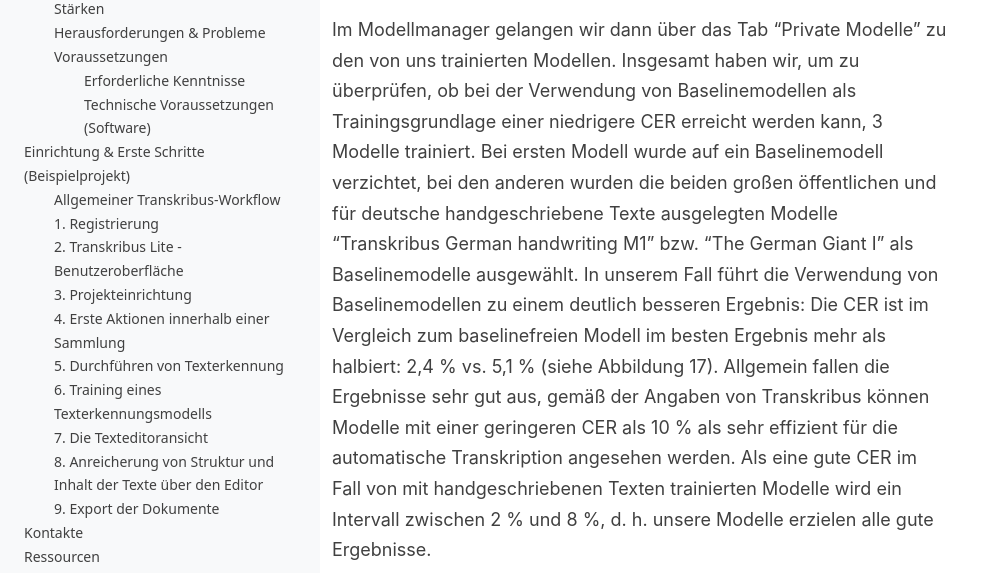
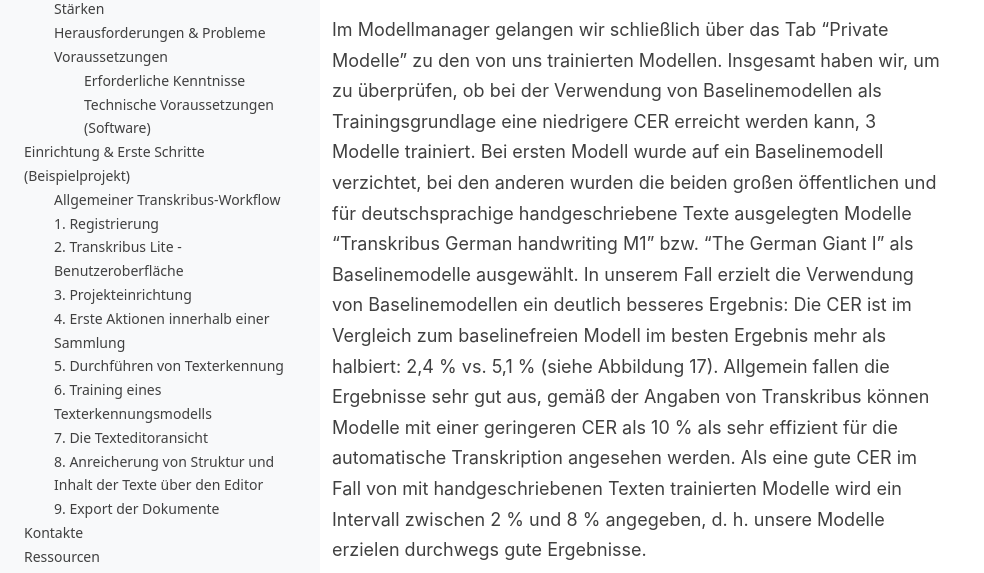
Before and after one commit to DigEdTnT/digedtnt.github.io, a Jekyll site: the page built from _posts/2023-04-24-transkribus.md, in a window 1280 px wide and 1400 px high, scrolled down 16763 px. Shown: the part 241-814 px from the top of the window, without its empty margins (0-984 px from the left). Built offline with Jekyll 4.4.1, drawn with Linux system fonts in a browser that asks for light colours; some of the changed text lies outside the part shown.

Commit message:
fix typos

```diff
--- a/_posts/2023-04-24-transkribus.md
+++ b/_posts/2023-04-24-transkribus.md
@@ -311,12 +311,12 @@
 
 {% include image.html url="../data/pipelines/pipeline_2/transkribus/img/model_manager.PNG" description="Modellmanager" %}
 
-Im Modellmanager gelangen wir dann über das Tab "Private Modelle" zu den von uns trainierten Modellen. Insgesamt haben wir, um zu überprüfen, ob bei der Verwendung von Baselinemodellen als Trainingsgrundlage einer niedrigere CER erreicht werden kann, 3 Modelle trainiert. Bei ersten Modell wurde auf ein Baselinemodell verzichtet, bei den anderen wurden die beiden großen öffentlichen und für deutsche handgeschriebene Texte ausgelegten Modelle "Transkribus German handwriting M1" bzw. "The German Giant I" als Baselinemodelle ausgewählt. In unserem Fall führt die Verwendung von Baselinemodellen zu einem deutlich besseren Ergebnis: Die CER ist im Vergleich zum baselinefreien Modell im besten Ergebnis mehr als halbiert: 2,4 % vs. 5,1 % (siehe Abbildung 17). Allgemein fallen die Ergebnisse sehr gut aus, gemäß der Angaben von Transkribus können Modelle mit einer geringeren CER als 10 % als sehr effizient für die automatische Transkription angesehen werden. Als eine gute CER im Fall von mit handgeschriebenen Texten trainierten Modelle wird ein Intervall zwischen 2 % und 8 %, d. h. unsere Modelle erzielen alle gute Ergebnisse.
+Im Modellmanager gelangen wir schließlich über das Tab "Private Modelle" zu den von uns trainierten Modellen. Insgesamt haben wir, um zu überprüfen, ob bei der Verwendung von Baselinemodellen als Trainingsgrundlage eine niedrigere CER erreicht werden kann, 3 Modelle trainiert. Bei ersten Modell wurde auf ein Baselinemodell verzichtet, bei den anderen wurden die beiden großen öffentlichen und für deutschsprachige handgeschriebene Texte ausgelegten Modelle "Transkribus German handwriting M1" bzw. "The German Giant I" als Baselinemodelle ausgewählt. In unserem Fall erzielt die Verwendung von Baselinemodellen ein deutlich besseres Ergebnis: Die CER ist im Vergleich zum baselinefreien Modell im besten Ergebnis mehr als halbiert: 2,4 % vs. 5,1 % (siehe Abbildung 17). Allgemein fallen die Ergebnisse sehr gut aus, gemäß der Angaben von Transkribus können Modelle mit einer geringeren CER als 10 % als sehr effizient für die automatische Transkription angesehen werden. Als eine gute CER im Fall von mit handgeschriebenen Texten trainierten Modelle wird ein Intervall zwischen 2 % und 8 % angegeben, d. h. unsere Modelle erzielen durchwegs gute Ergebnisse.
 
-{% include image.html url="../data/pipelines/pipeline_2/transkribus/img/model_training_results.PNG" description="Modelltrainingsergebnisse" %}
+{% include image.html url="../data/pipelines/pipeline_2/transkribus/img/model_training_results.PNG" description="Modelltrainingsergebnisse (auf der rechten Seite der Abbildung die CER in Prozent" %}
 
-Wenn wir ein Modell auswählen, können wir durch einen Klick auf "Beschreibung" die Lernkurve der Modelle anzeigen lassen (Abb. 18). Auf der Y-Achse ist die CER in Prozent angegeben, auf der X-Achse die Anzahl an
-‘Epochen’ (“Epochs”). In unserem Fall wurde das Training kurz nach 96 Epochs abgebrochen, da sich die CER nicht mehr verringerte. Die blaue Linie des Graphen zeigt den Trainingsfortschritt an, die grüne den Fortschritt der Evaluation der Validierungsdaten. Die grüne Linie des Graphen ist gemäß der Angaben von Transkribus repräsentativer, da sie anzeigt, wie gut das Modell bei neuen Seiten, die nicht im Trainingsmaterial inkludiert waren, abeschneiden soll.
+Wenn wir ein Modell auswählen, können wir durch einen Klick auf "Beschreibung" die Lernkurve anzeigen lassen (Abb. 18). Auf der Y-Achse ist die CER in Prozent angegeben, auf der X-Achse die Anzahl an
+‘Epochen’ (“Epochs”). In unserem Fall wurde das Training kurz nach 96 Epochs abgebrochen, da sich die CER nicht mehr verringerte. Die blaue Linie des Graphen zeigt den Trainingsfortschritt an, die grüne den Fortschritt der Evaluation der Validierungsdaten. Die grüne Linie des Graphen ist gemäß der Angaben von Transkribus repräsentativer, da sie anzeigt, wie gut das Modell bei neuen Seiten, die nicht im Trainingsmaterial inkludiert waren, abschneiden sollte.
 
 {% include image.html url="../data/pipelines/pipeline_2/transkribus/img/model_training_learning_curve.PNG" description="Lernkurve" %}
 
```
